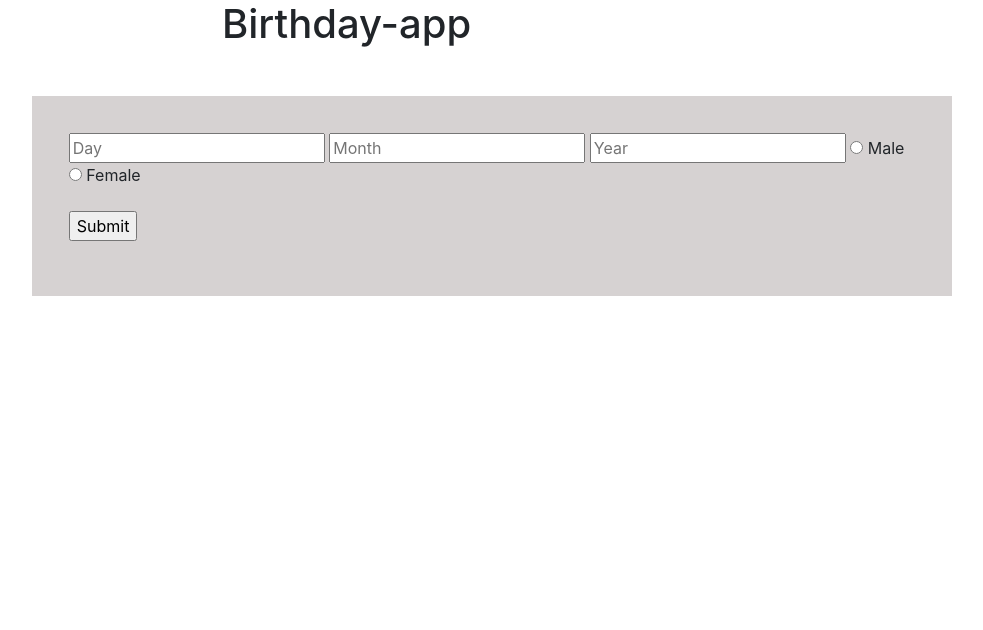
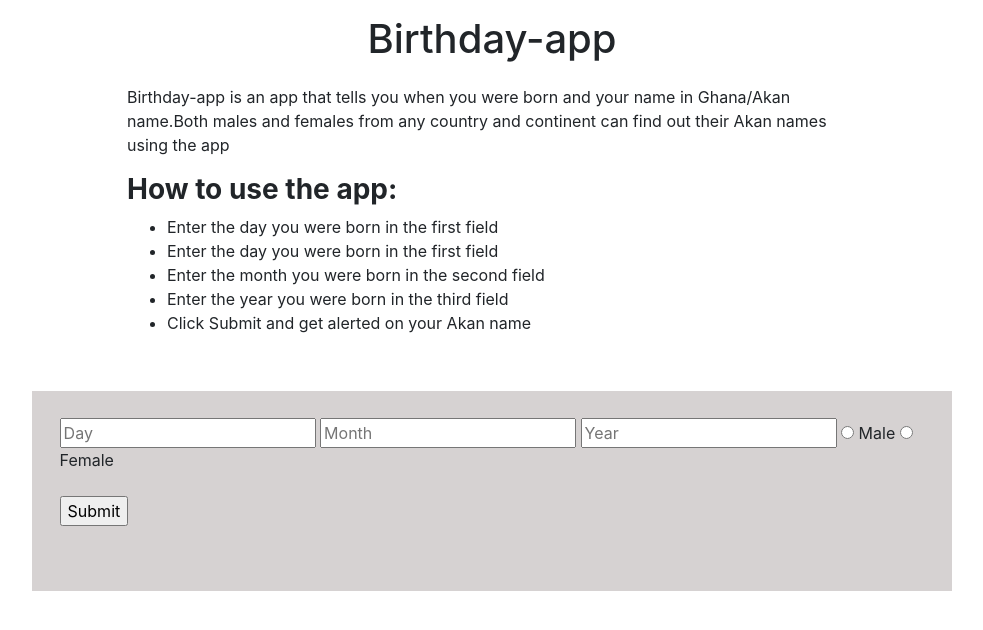
Before and after one commit to peterndungukamau/Birthday-app, a plain HTML site: page index.html in a window 1280 px wide. Shown: the whole page, without its empty margins (148-1131 px from the left). Drawn offline with Linux system fonts and the light colour scheme.

Commit message:
add description about the app

```diff
--- a/css/style.css
+++ b/css/style.css
@@ -3,5 +3,10 @@ form{
   min-height: 200px;
   width: 100%;
   margin-top: 40px;
-  padding: 4%;
+  padding: 3%;
 }
+
+.description h1{
+  text-align: center;
+  padding: 2%;
+}
--- a/index.html
+++ b/index.html
@@ -11,9 +11,23 @@
 <body>
 <div class="container">
 <div class="row">
-<div class="col-md-3"></div>
-<div class="col-md-6"><h1>Birthday-app</h1></div>
-<div class="col-md-3"></div>
+<div class="col-md-2"></div>
+<div class="col-md-8 description">
+<h1>Birthday-app</h1>
+<p>Birthday-app is an app that tells you when you
+were born and your name in Ghana/Akan name.Both males and
+females from any country and continent can find out their Akan names
+using the app</p>
+<h3><strong>How to use the app:</strong></h3>
+<ul>
+<li>Enter the day you were born in the first field</li>
+<li>Enter the day you were born in the first field</li>
+<li>Enter the month you were born in the second field</ol>
+<li>Enter the year you were born in the third field</ol>
+<li>Click Submit and get alerted on your Akan name</ol>
+</ul>
+</div>
+<div class="col-md-2"></div>
 </div>
 <div class="row">
 <div class="col-md-1"></div>
```
